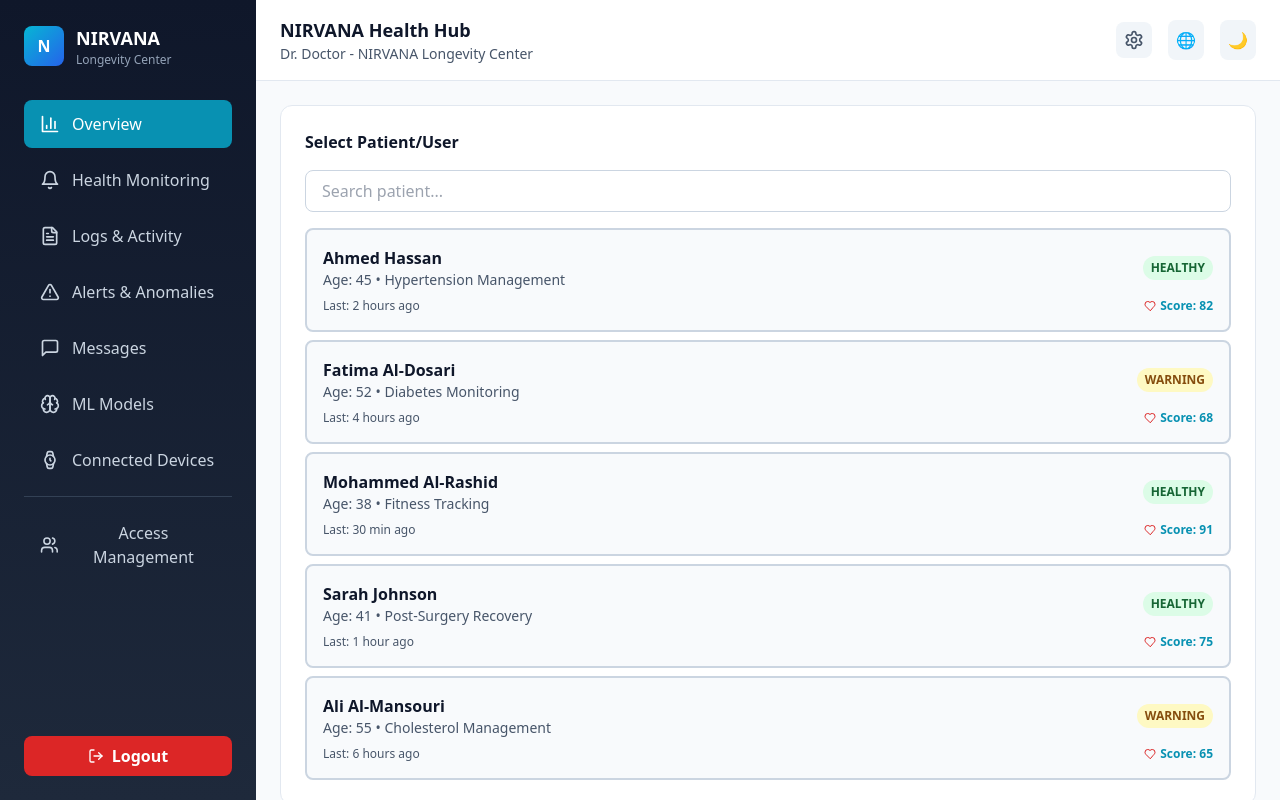
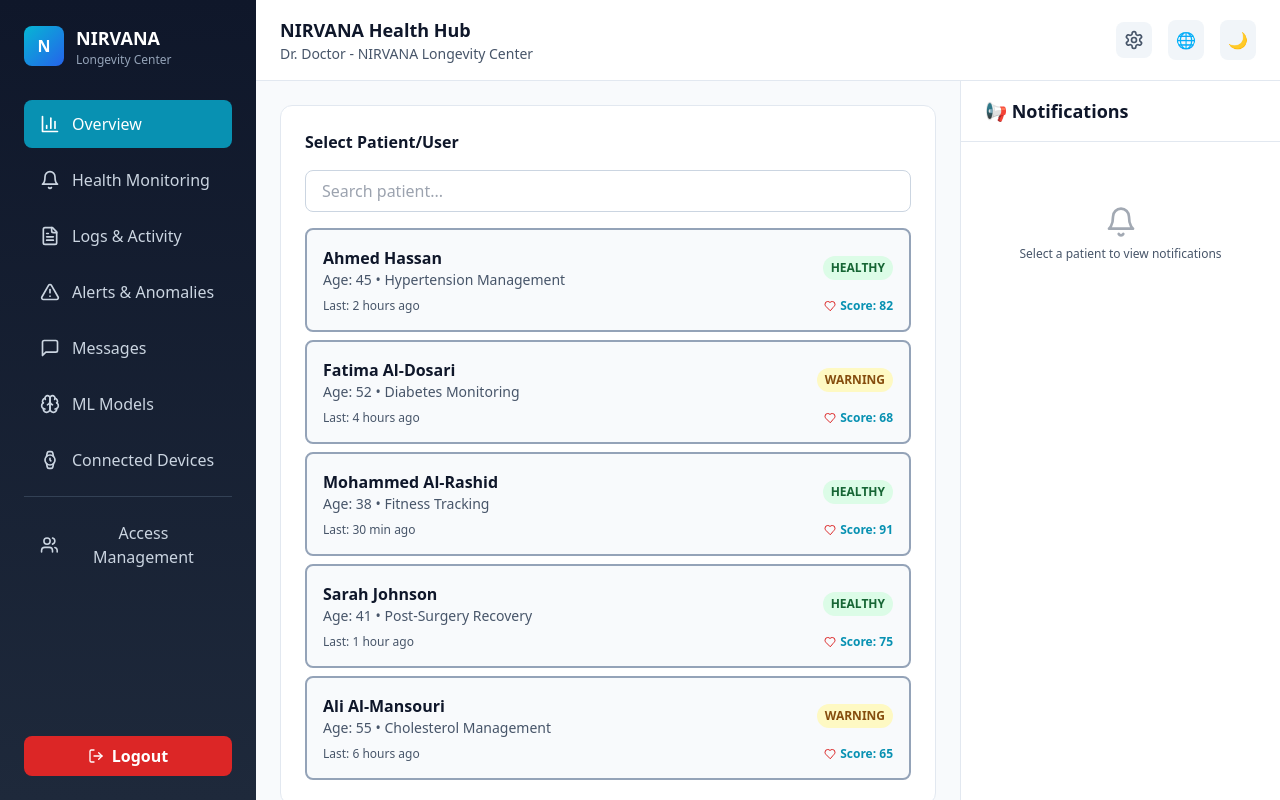
Before and after one commit to melikas/Technohealth, a React (Vite) app: page /dashboard in a window 1280 px wide. Built offline with nearby package versions, Linux system fonts and the light colour scheme.

Commit message:
🔔 Add: Notifications panel on right sidebar + lighter patient selection highlighting

```diff
--- a/src/pages/DashboardPage.tsx
+++ b/src/pages/DashboardPage.tsx
@@ -335,8 +335,8 @@ function PatientSelector({ selectedPatient, setSelectedPatient, isDarkMode }: an
             onClick={() => setSelectedPatient(patient)}
             className={`w-full p-4 rounded-lg border-2 transition-all text-left ${
               selectedPatient?.id === patient.id
-                ? 'border-cyan-600 bg-cyan-50 dark:bg-cyan-900'
-                : `border-slate-300 dark:border-slate-700 ${isDarkMode ? 'bg-slate-800 hover:bg-slate-700' : 'bg-slate-50 hover:bg-slate-100'}`
+                ? 'border-cyan-400 bg-slate-800/30 dark:bg-slate-800/30'
+                : `border-slate-400 dark:border-slate-600 ${isDarkMode ? 'bg-slate-800 hover:bg-slate-700' : 'bg-slate-50 hover:bg-slate-100'}`
             }`}
           >
             <div className="flex items-center justify-between mb-2">
@@ -1055,6 +1055,143 @@ function UserManagementSection({ isDarkMode }: any) {
   );
 }
 
+// Notifications Panel - Right Sidebar
+function NotificationPanel({ selectedPatient, isDarkMode }: any) {
+  const getNotifications = (patientId: number | null) => {
+    if (!patientId) {
+      return [];
+    }
+
+    const notificationsMap: any = {
+      1: [ // Ahmed
+        { id: 1, type: 'alert', message: 'BP slightly elevated', time: '10m ago', icon: '📊' },
+        { id: 2, type: 'reminder', message: 'Medication due', time: '2h ago', icon: '💊' },
+        { id: 3, type: 'info', message: 'New test results', time: '5h ago', icon: '📋' },
+        { id: 4, type: 'alert', message: 'Exercise goal 80% done', time: '1d ago', icon: '🏃' },
+      ],
+      2: [ // Fatima
+        { id: 1, type: 'critical', message: 'Glucose level high', time: '30m ago', icon: '🚨' },
+        { id: 2, type: 'alert', message: 'HbA1c test scheduled', time: '1h ago', icon: '📅' },
+        { id: 3, type: 'reminder', message: 'Diet plan update', time: '3h ago', icon: '🥗' },
+        { id: 4, type: 'info', message: 'Consultation completed', time: '1d ago', icon: '👤' },
+      ],
+      3: [ // Mohammed
+        { id: 1, type: 'success', message: 'Weekly goal achieved', time: '45m ago', icon: '🏆' },
+        { id: 2, type: 'info', message: 'New personal record', time: '2h ago', icon: '⭐' },
+        { id: 3, type: 'reminder', message: 'Sync wearables', time: '4h ago', icon: '📱' },
+        { id: 4, type: 'alert', message: 'HR spike detected', time: '1d ago', icon: '❤️' },
+      ],
+      4: [ // Sarah
+        { id: 1, type: 'info', message: 'Recovery on track', time: '1h ago', icon: '✅' },
+        { id: 2, type: 'reminder', message: 'PT session tomorrow', time: '5h ago', icon: '🏥' },
+        { id: 3, type: 'alert', message: 'Mild swelling noted', time: '8h ago', icon: '⚠️' },
+        { id: 4, type: 'info', message: 'Wound healing normal', time: '1d ago', icon: '🩹' },
+      ],
+      5: [ // Ali
+        { id: 1, type: 'critical', message: 'Cholesterol very high', time: '15m ago', icon: '🚨' },
+        { id: 2, type: 'alert', message: 'BP elevated', time: '45m ago', icon: '📊' },
+        { id: 3, type: 'reminder', message: 'Statin prescribed', time: '2h ago', icon: '💊' },
+        { id: 4, type: 'info', message: 'Diet plan shared', time: '1d ago', icon: '📤' },
+      ],
+    };
+    return notificationsMap[patientId] || [];
+  };
+
+  const notifications = getNotifications(selectedPatient?.id);
+
+  const getNotificationStyle = (type: string) => {
+    switch (type) {
+      case 'critical':
+        return isDarkMode ? 'border-l-red-600 bg-red-900/20' : 'border-l-red-600 bg-red-50';
+      case 'alert':
+        return isDarkMode ? 'border-l-yellow-600 bg-yellow-900/20' : 'border-l-yellow-600 bg-yellow-50';
+      case 'success':
+        return isDarkMode ? 'border-l-green-600 bg-green-900/20' : 'border-l-green-600 bg-green-50';
+      default:
+        return isDarkMode ? 'border-l-cyan-600 bg-cyan-900/20' : 'border-l-cyan-600 bg-cyan-50';
+    }
+  };
+
+  const getTextStyle = (type: string) => {
+    switch (type) {
+      case 'critical':
+        return isDarkMode ? 'text-red-400' : 'text-red-700';
+      case 'alert':
+        return isDarkMode ? 'text-yellow-400' : 'text-yellow-700';
+      case 'success':
+        return isDarkMode ? 'text-green-400' : 'text-green-700';
+      default:
+        return isDarkMode ? 'text-cyan-400' : 'text-cyan-700';
+    }
+  };
+
+  return (
+    <div className={`w-80 border-l ${isDarkMode ? 'bg-slate-900 border-slate-700' : 'bg-white border-slate-200'} flex flex-col`}>
+      {/* Header */}
+      <div className={`px-6 py-4 border-b ${isDarkMode ? 'border-slate-700' : 'border-slate-200'}`}>
+        <h2 className={`text-lg font-bold ${isDarkMode ? 'text-white' : 'text-slate-900'}`}>
+          📢 Notifications
+        </h2>
+        {selectedPatient && (
+          <p className={`text-xs mt-1 ${isDarkMode ? 'text-slate-400' : 'text-slate-600'}`}>
+            {selectedPatient.name}
+          </p>
+        )}
+      </div>
+
+      {/* Notifications List */}
+      <div className="flex-1 overflow-y-auto px-4 py-4 space-y-3">
+        {selectedPatient ? (
+          notifications.length > 0 ? (
+            notifications.map((notification) => (
+              <div
+                key={notification.id}
+                className={`p-3 rounded-lg border-l-4 transition-all ${getNotificationStyle(notification.type)}`}
+              >
+                <div className="flex items-start gap-2">
+                  <span className="text-lg mt-0.5">{notification.icon}</span>
+                  <div className="flex-1">
+                    <p className={`text-sm font-semibold ${getTextStyle(notification.type)}`}>
+                      {notification.message}
+                    </p>
+                    <p className={`text-xs mt-1 ${isDarkMode ? 'text-slate-500' : 'text-slate-500'}`}>
+                      {notification.time}
+                    </p>
+                  </div>
+                </div>
+              </div>
+            ))
+          ) : (
+            <div className={`text-center py-8 ${isDarkMode ? 'text-slate-400' : 'text-slate-600'}`}>
+              <p className="text-sm">✓ No notifications</p>
+            </div>
+          )
+        ) : (
+          <div className={`text-center py-12 ${isDarkMode ? 'text-slate-400' : 'text-slate-600'}`}>
+            <Bell className="w-8 h-8 mx-auto mb-2 opacity-50" />
+            <p className="text-xs">
+              Select a patient to view notifications
+            </p>
+          </div>
+        )}
+      </div>
+
+      {/* Footer */}
+      {selectedPatient && notifications.length > 0 && (
+        <div className={`px-4 py-3 border-t ${isDarkMode ? 'border-slate-700' : 'border-slate-200'}`}>
+          <button className={`w-full text-xs font-semibold py-2 rounded transition-colors ${
+            isDarkMode
+              ? 'bg-slate-800 text-slate-300 hover:bg-slate-700'
+              : 'bg-slate-100 text-slate-700 hover:bg-slate-200'
+          }`}>
+            Mark all as read
+          </button>
+        </div>
+      )}
+    </div>
+  );
+}
+
 // Main Dashboard Component
 export default function DashboardPage() {
   const navigate = useNavigate();
@@ -1120,7 +1257,10 @@ export default function DashboardPage() {
             showSettings={showSettings}
             setShowSettings={setShowSettings}
           />
-          <div className="flex-1 overflow-auto p-6">{renderContent()}</div>
+          <div className="flex-1 flex overflow-hidden">
+            <div className="flex-1 overflow-auto p-6">{renderContent()}</div>
+            <NotificationPanel selectedPatient={selectedPatient} isDarkMode={isDarkMode} />
+          </div>
         </div>
       </div>
     </div>
```
